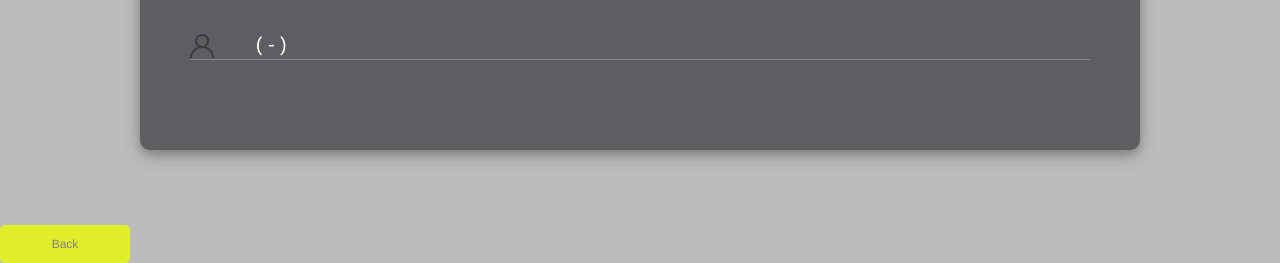
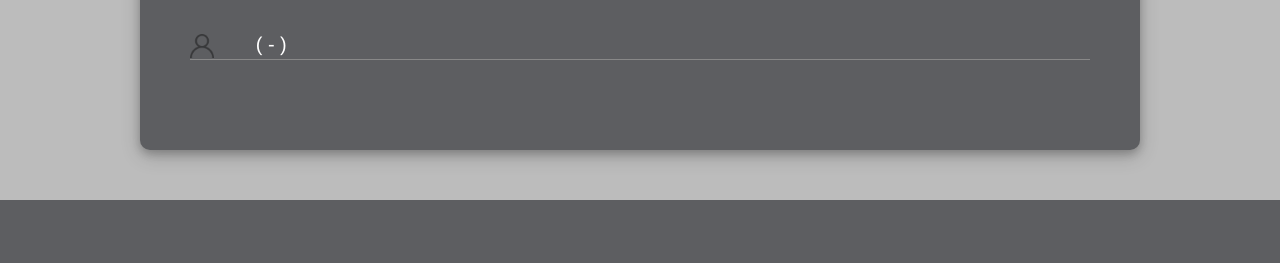
Before and after one commit to capstoneteamb/capstone360, a Flask app: template templates/profDashboard.html in a window 1280 px wide. Shown: the part 1160-1423 px from the top of the page. After the commit the page ends 1360 px from the top, so only its background shows below. Run offline with Flask 2, Linux system fonts and the light colour scheme; the template is opened without the code that fills it: most values are stand-ins (such as "Sample title", 1, 10 or a date in 2020); parts of the project's set-up code (start-up, migrations or seed data) failed here and were passed over; some libraries are stand-ins or nearby versions.

Commit message:
removed back button on prof dashboard

```diff
--- a/templates/profDashboard.html
+++ b/templates/profDashboard.html
@@ -79,6 +79,5 @@
 	</div>
 	{% endfor %}
 </div>
-<a href="{{ url_for('index')}}"><button class="my-btn">Back</button></a>
 
 {% endblock %}
```
